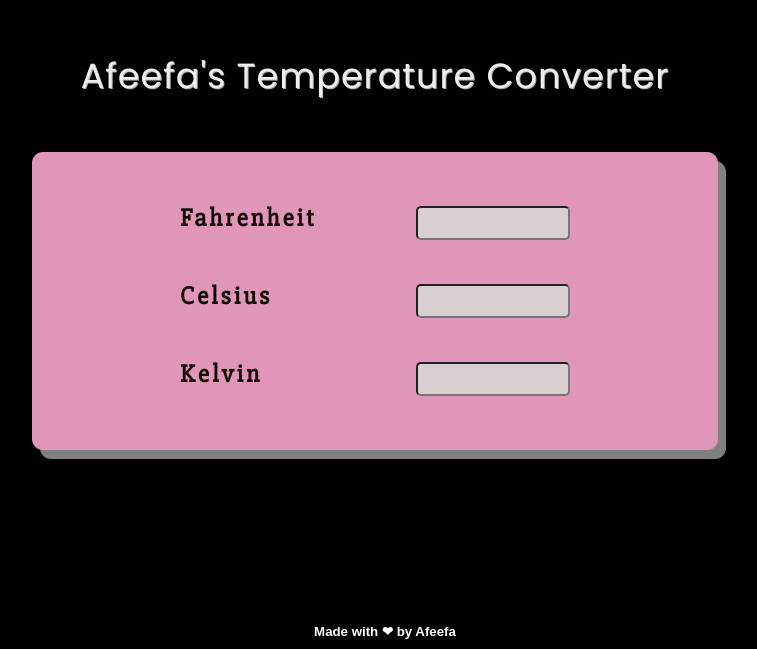
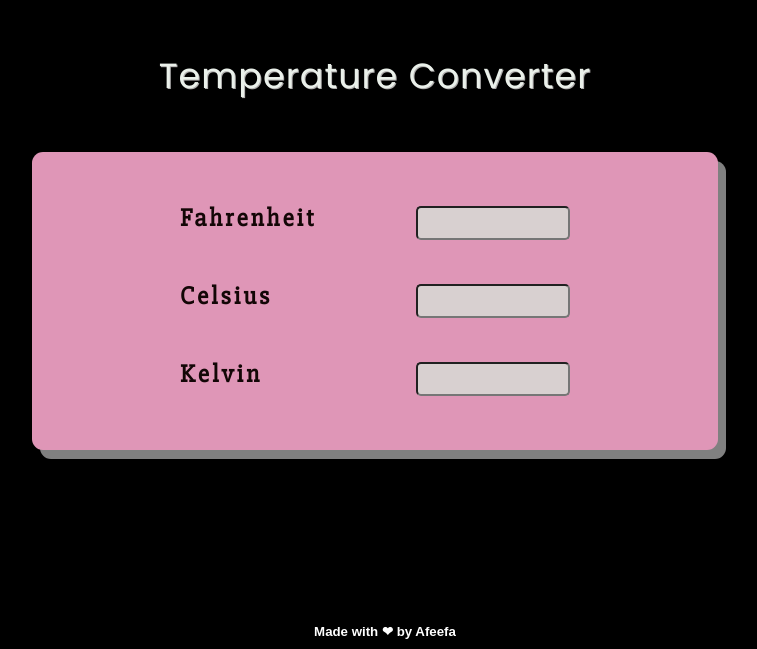
Before and after one commit to afeefaahmad/TemperatureConverter.github.io, a plain HTML site: page index.html in a window 1280 px wide. Shown: the part 151-800 px from the top of the page, without its empty margins (265-1022 px from the left). Drawn offline with Linux system fonts and the light colour scheme.

Commit message:
Update index.html

```diff
--- a/index.html
+++ b/index.html
@@ -14,7 +14,7 @@
 
 <body>
 	<div class="container">
-		<h1>Afeefa's Temperature Converter</h1>
+		<h1>Temperature Converter</h1>
 		<div class="converter-row">
 			<div class="col">
 				<label>Fahrenheit</label>
```
